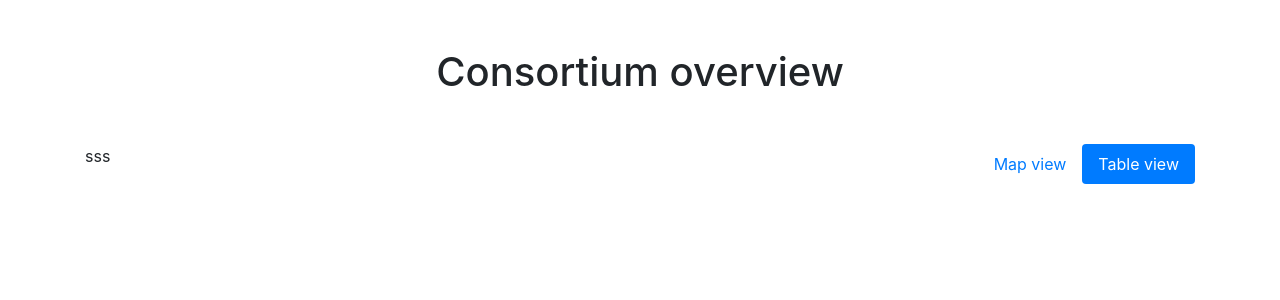
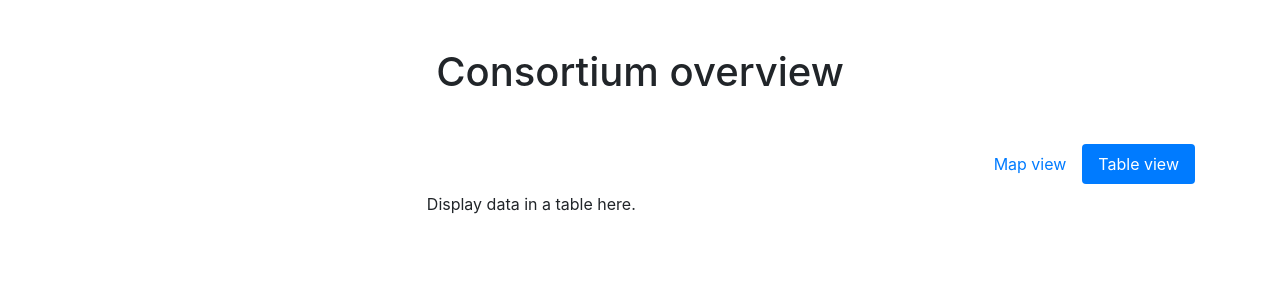
Before and after one commit to alexander-veit/d3-tests, a React (Create React App) app: page / in a window 1280 px wide. Both pictures are taken after a click on the tab "Table view". Shown: the top 300 px of the page. Built offline with nearby package versions, Linux system fonts and the light colour scheme.

Commit message:
Update ConsortiumMap.js

```diff
--- a/src/ConsortiumMap.js
+++ b/src/ConsortiumMap.js
@@ -149,7 +149,7 @@ export class ConsortiumMap extends Component {
             <div ref={this.mapReference}></div>
           </Tab>
           <Tab eventKey="table" title="Table view">
-            <div>sss</div>
+            <div className="text-center pt-5">Display data in a table here.</div>
           </Tab>
 
         </Tabs>
```
